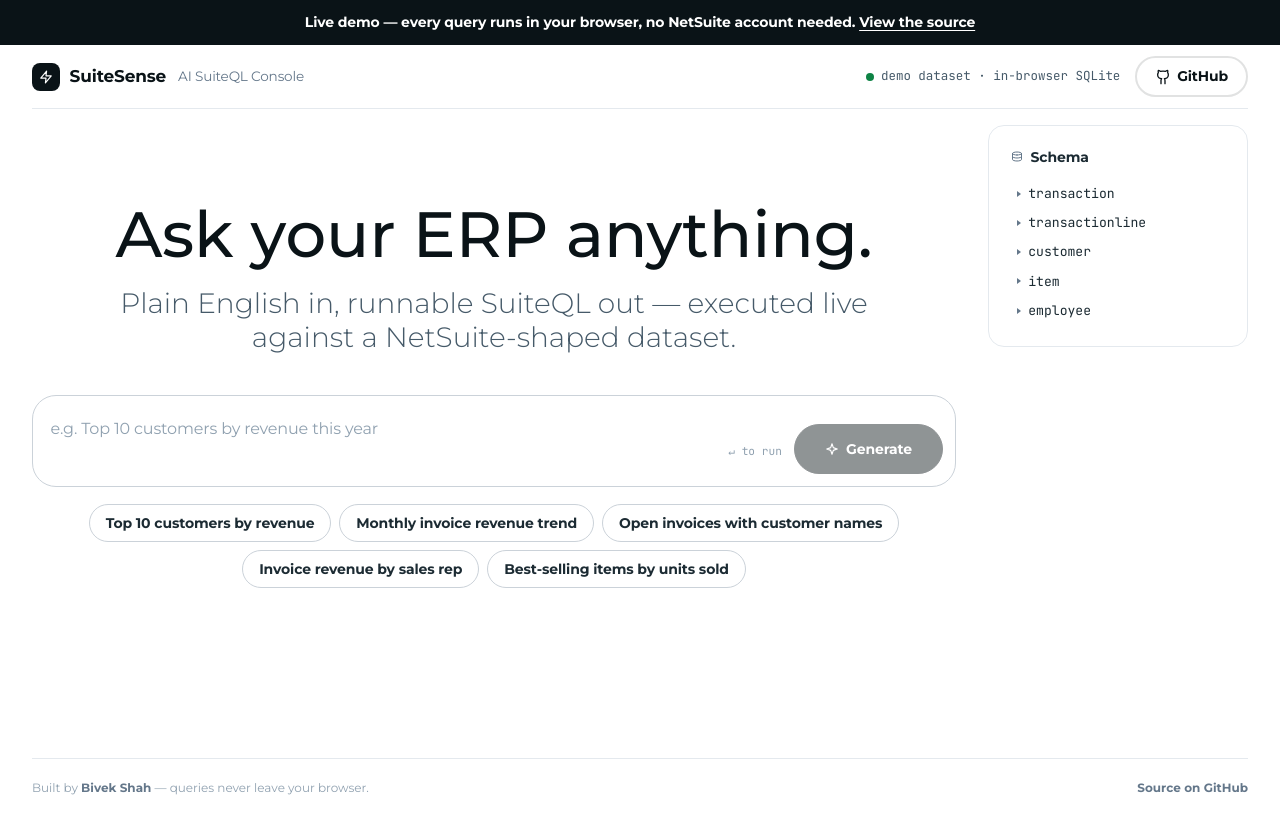
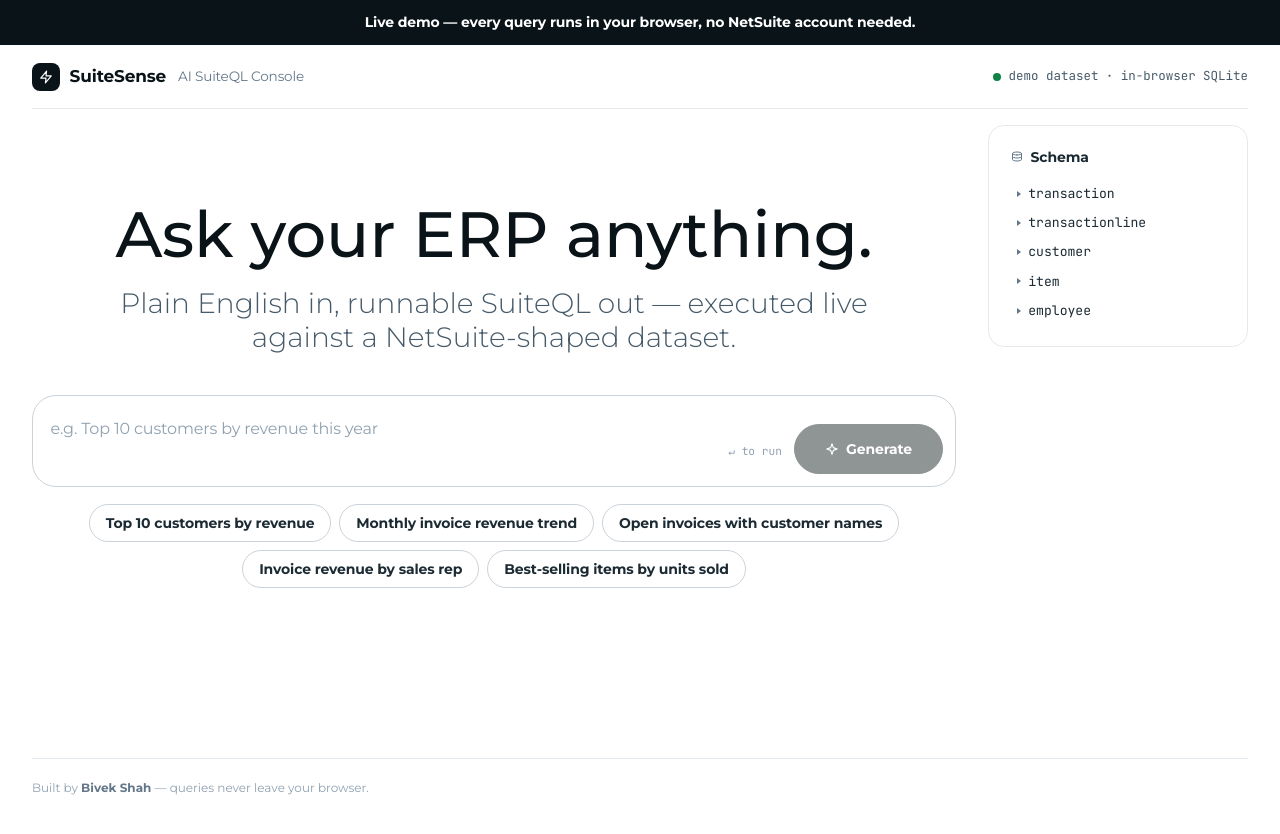
Before and after one commit to tricksterbivek/suitesense, a Next.js app: page / in a window 1280 px wide. Shown: the top 834 px of the page. Built offline with nearby package versions, Linux system fonts and the light colour scheme.

Commit message:
Remove GitHub source links, point credit to LinkedIn

```diff
--- a/app/globals.css
+++ b/app/globals.css
@@ -155,25 +155,6 @@
   height: 8px;
   border-radius: 50%;
   background: var(--success);
-}
-
-.gh-link {
-  color: var(--ink-deep);
-  display: inline-flex;
-  align-items: center;
-  gap: 0.4rem;
-  text-decoration: none;
-  font-size: 14px;
-  font-weight: 700;
-  letter-spacing: -0.14px;
-  border: 2px solid rgba(10, 19, 23, 0.12);
-  border-radius: var(--r-full);
-  padding: 8px 18px;
-  transition: border-color 0.2s var(--ease);
-}
-
-.gh-link:hover {
-  border-color: var(--ink-deep);
 }
 
 /* ---------- layout ---------- */
--- a/app/page.js
+++ b/app/page.js
@@ -38,7 +38,6 @@
   chart: ['M3 3v18h18', 'M8 17V9', 'M13 17V5', 'M18 17v-7'],
   clock: ['M12 22a10 10 0 1 0 0-20 10 10 0 0 0 0 20z', 'M12 6v6l4 2'],
   alert: ['M10.3 3.9L1.8 18a2 2 0 0 0 1.7 3h17a2 2 0 0 0 1.7-3L13.7 3.9a2 2 0 0 0-3.4 0z', 'M12 9v4', 'M12 17h.01'],
-  github: ['M15 22v-4a4.8 4.8 0 0 0-1-3.5c3 0 6-2 6-5.5.08-1.25-.27-2.48-1-3.5.28-1.15.28-2.35 0-3.5 0 0-1 0-3 1.5-2.64-.5-5.36-.5-8 0C6 2 5 2 5 2c-.3 1.15-.3 2.35 0 3.5A5.4 5.4 0 0 0 4 9c0 3.5 3 5.5 6 5.5-.39.49-.68 1.05-.85 1.65S8.93 17.38 9 18v4'],
   zap: ['M13 2L3 14h9l-1 8 10-12h-9l1-8z'],
 };
 
@@ -151,8 +150,7 @@
   return (
     <>
     <div className="promo-banner">
-      Live demo — every query runs in your browser, no NetSuite account needed.{' '}
-      <a href="https://github.com/tricksterbivek/suitesense">View the source</a>
+      Live demo — every query runs in your browser, no NetSuite account needed.
     </div>
     <div className="shell">
       <header className="topbar">
@@ -168,16 +166,6 @@
             <span className="status-dot" />
             demo dataset · in-browser SQLite
           </span>
-          <a
-            className="gh-link"
-            href="https://github.com/tricksterbivek/suitesense"
-            target="_blank"
-            rel="noreferrer"
-            aria-label="View source on GitHub"
-          >
-            <Icon d={I.github} size={16} />
-            GitHub
-          </a>
         </div>
       </header>
 
@@ -324,9 +312,8 @@
 
       <footer className="foot">
         <span>
-          Built by <a href="https://bivek-shah.vercel.app">Bivek Shah</a> — queries never leave your browser.
+          Built by <a href="https://www.linkedin.com/in/bivekshah/" target="_blank" rel="noreferrer">Bivek Shah</a> — queries never leave your browser.
         </span>
-        <a href="https://github.com/tricksterbivek/suitesense">Source on GitHub</a>
       </footer>
     </div>
     </>
```
